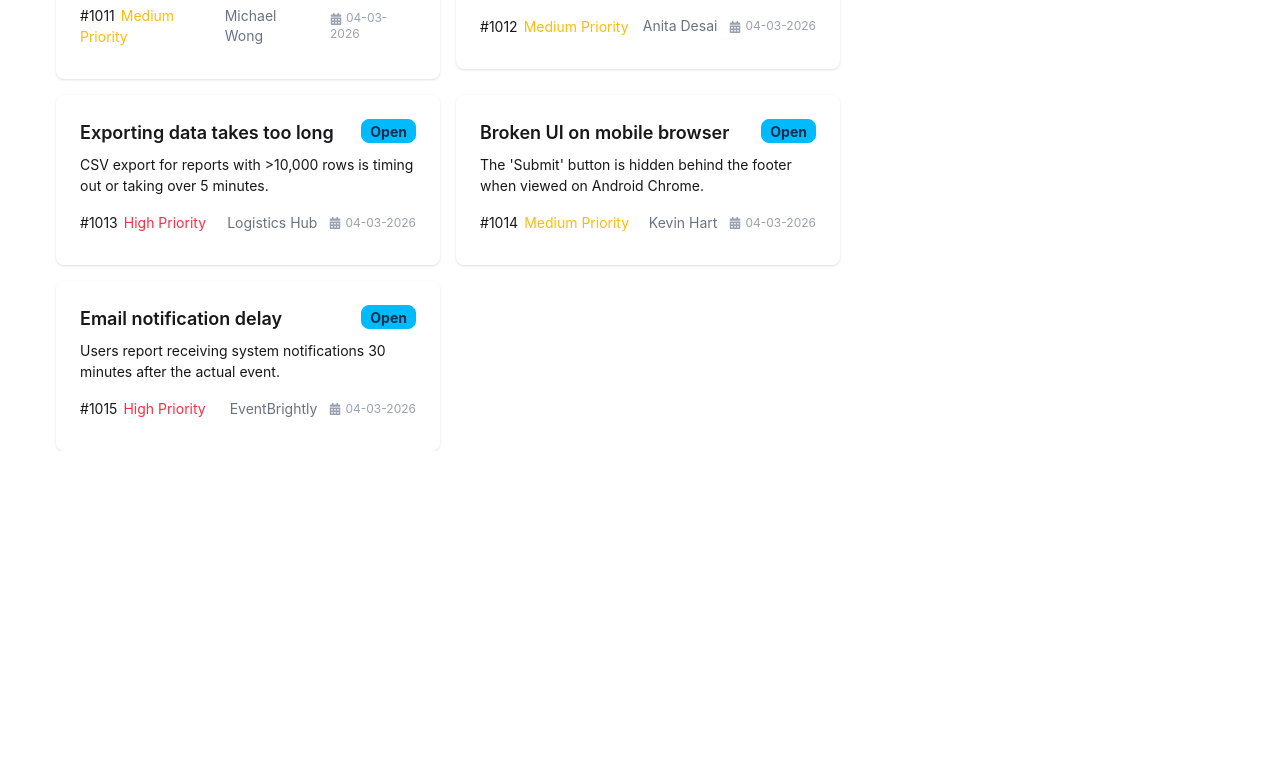
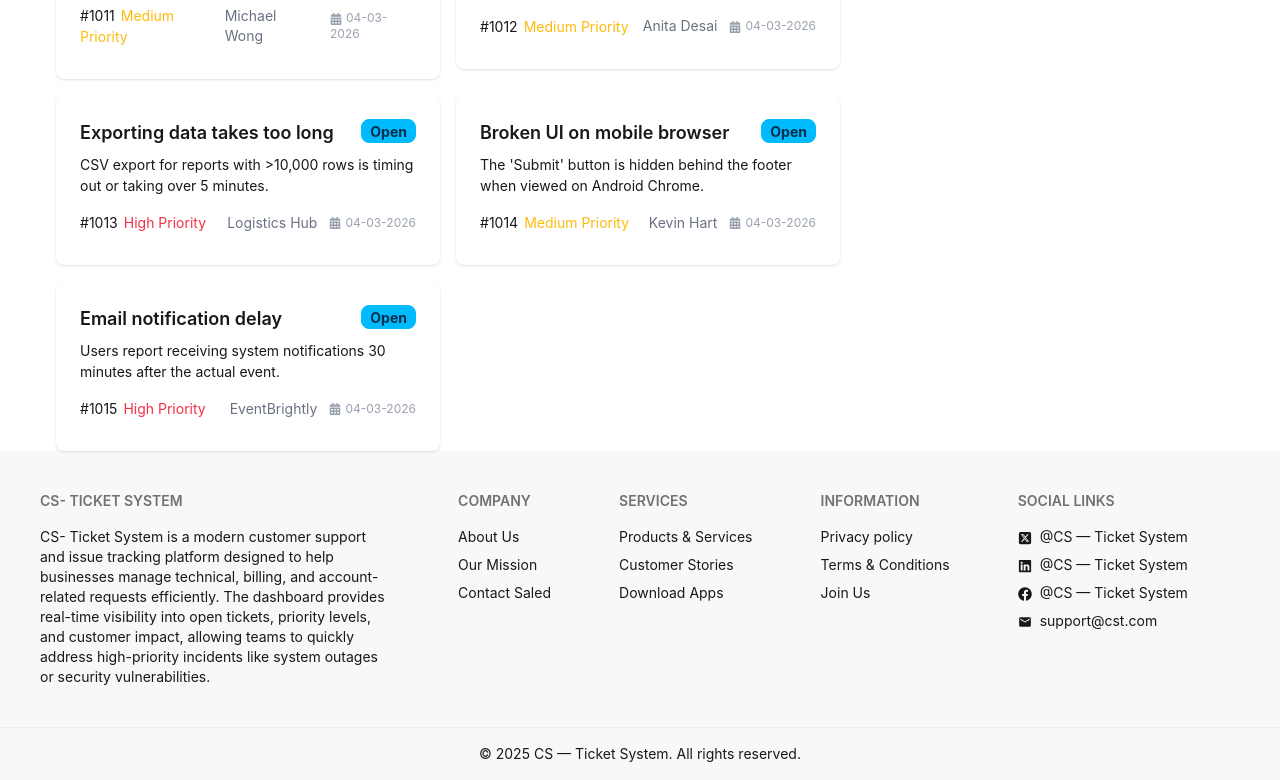
Before and after one commit to bdonti/customer-support-zone, a React (Vite) app: page / in a window 1280 px wide. Shown: the part 1620-2400 px from the top of the page. Before the commit the page ends 2071 px from the top, so only its background shows below. Built offline with nearby package versions, Linux system fonts and the light colour scheme.

Commit message:
Added Footer

```diff
--- a/src/App.jsx
+++ b/src/App.jsx
@@ -3,6 +3,7 @@ import Banner from "./components/Banner/Banner";
 import CustomerTickets from "./components/CustomerTickets/CustomerTickets";
 import Navbar from "./components/Navbar/Navbar";
 import { ToastContainer } from "react-toastify";
+import Footer from "./components/Footer/Footer";
 
 const loadTickets = async () => {
   const res = await fetch("./tickets.json");
@@ -36,6 +37,7 @@ function App() {
           setResolvedTickets={setResolvedTickets}
         ></CustomerTickets>
       </Suspense>
+      <Footer></Footer>
       <ToastContainer />
     </>
   );
--- /dev/null
+++ b/src/components/Footer/Footer.jsx
@@ -0,0 +1,52 @@
+import React from "react";
+import { FaFacebook, FaLinkedin } from "react-icons/fa";
+import { FaSquareXTwitter } from "react-icons/fa6";
+import { MdEmail } from "react-icons/md";
+
+const Footer = () => {
+  return (
+    <div>
+      <footer className="footer sm:footer-horizontal bg-base-200 text-base-content p-10">
+        <nav>
+          <h6 className="footer-title">CS- Ticket System</h6>
+          <p className="w-[350px] mx-auto">CS- Ticket System is a modern customer support and issue tracking platform designed to help businesses manage technical, billing, and account-related requests efficiently. The dashboard provides real-time visibility into open tickets, priority levels, and customer impact, allowing teams to quickly address high-priority incidents like system outages or security vulnerabilities.</p>
+        </nav>
+        <nav>
+          <h6 className="footer-title">Company</h6>
+          <a className="link link-hover">About Us</a>
+          <a className="link link-hover">Our Mission</a>
+          <a className="link link-hover">Contact Saled</a>
+        </nav>
+        <nav>
+          <h6 className="footer-title">Services</h6>
+          <a className="link link-hover">Products & Services</a>
+          <a className="link link-hover">Customer Stories</a>
+          <a className="link link-hover">Download Apps</a>
+        </nav>
+        <nav>
+          <h6 className="footer-title">Information</h6>
+          <a className="link link-hover">Privacy policy</a>
+          <a className="link link-hover">Terms & Conditions</a>
+          <a className="link link-hover">Join Us</a>
+        </nav>
+        <nav>
+          <h6 className="footer-title">Social Links</h6>
+          <a className="link link-hover"><FaSquareXTwitter className="inline mr-1" /> @CS — Ticket System</a>
+          <a className="link link-hover"><FaLinkedin className="inline mr-1" /> @CS — Ticket System</a>
+          <a className="link link-hover"><FaFacebook className="inline mr-1" /> @CS — Ticket System</a>
+          <a className="link link-hover"><MdEmail className="inline mr-1" /> support@cst.com</a>
+
+        </nav>
+      </footer>
+      <footer className="footer bg-base-200 text-base-content border-base-300 border-t px-10 py-4 justify-center">
+        <aside className="flex flex-col items-center justify-center text-center">
+          <p>
+            © 2025 CS — Ticket System. All rights reserved.
+          </p>
+        </aside>
+      </footer>
+    </div>
+  );
+};
+
+export default Footer;
```
